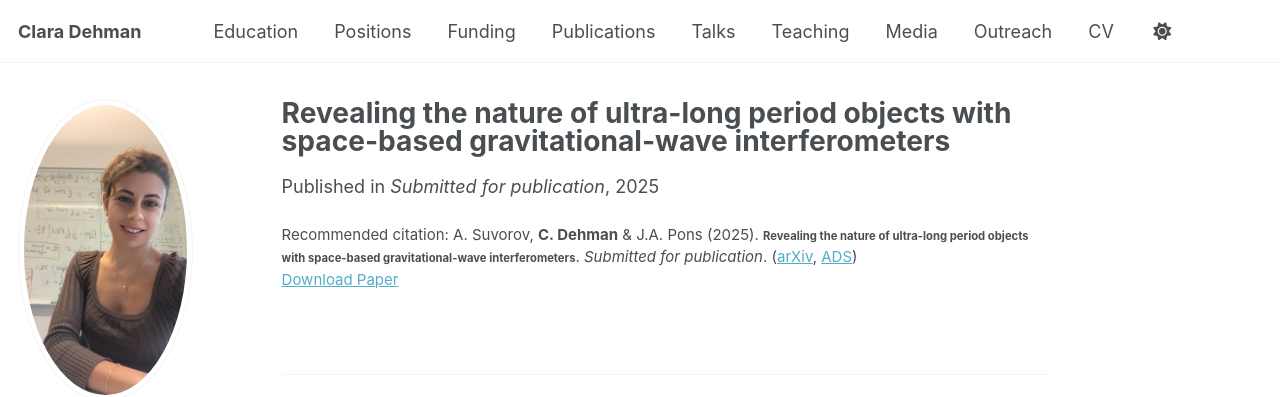
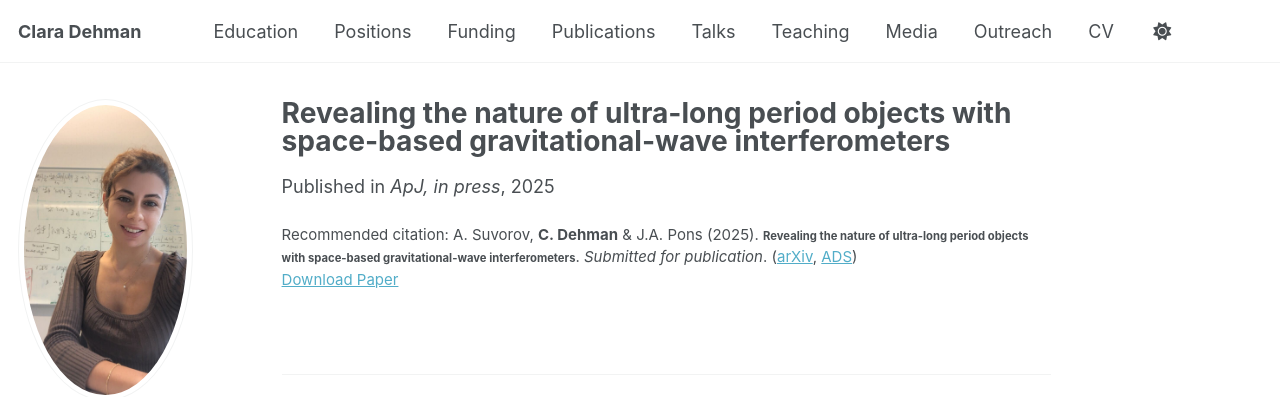
Before and after one commit to ClaraDehman/ClaraDehman.github.io, a Jekyll site: the page built from _publications/2025-05-18-ultra-long-period-gw.md, in a window 1280 px wide and 975 px high. Shown: the top 397 px of the window. Built offline with Jekyll 4.4.1, drawn with Linux system fonts in a browser that asks for light colours; some web fonts are replaced.

Commit message:
Update 2025-05-18-ultra-long-period-gw.md

```diff
--- a/_publications/2025-05-18-ultra-long-period-gw.md
+++ b/_publications/2025-05-18-ultra-long-period-gw.md
@@ -5,7 +5,7 @@ category: submitted
 permalink: /publication/2025-ultra-long-period-gw
 excerpt: 'Gravitational-wave signatures from ultra-long period neutron stars and prospects for detection with future space-based interferometers.'
 date: 2025-05-18
-venue: 'Submitted for publication'
+venue: 'ApJ, in press'
 paperurl: '/files/ulpsgw.pdf'
 arxivurl: 'https://arxiv.org/abs/2505.06125'
 doi: 'https://arxiv.org/abs/2505.06125'
```
